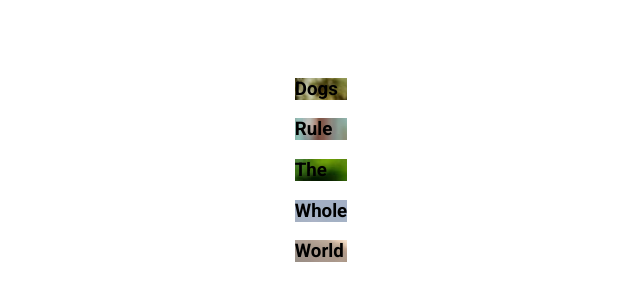
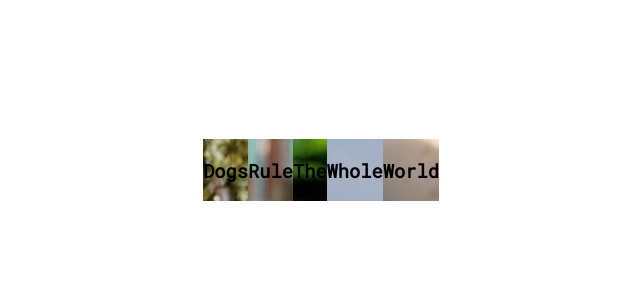
Before and after one commit to jos3ph-m/50-Projects, a plain HTML site: page Project_1_Expanding_Cards/index.html in a window 1280 px wide. Shown: the part 230-530 px from the top of the page, without its empty margins (319-959 px from the left). Drawn offline with Linux system fonts and the light colour scheme.

Commit message:
css for project 1

```diff
--- a/Project_1_Expanding_Cards/style.css
+++ b/Project_1_Expanding_Cards/style.css
@@ -1,16 +1,19 @@
-@import url('https://fonts.googleapis.com/css2?family=Roboto:wght@400;700&display=swap');
+@import url('https://fonts.googleapis.com/css2?family=Roboto+Mono&display=swap');
 
 * {
   box-sizing: border-box;
 }
 
 body {
-  font-family: 'Roboto', sans-serif;
+  font-family: 'Roboto Mono', monospace;
   display: flex;
-  flex-direction: column;
   align-items: center;
   justify-content: center;
   height: 100vh;
   overflow: hidden;
   margin: 0;
 }
+
+.container {
+  display: flex;
+}
```
